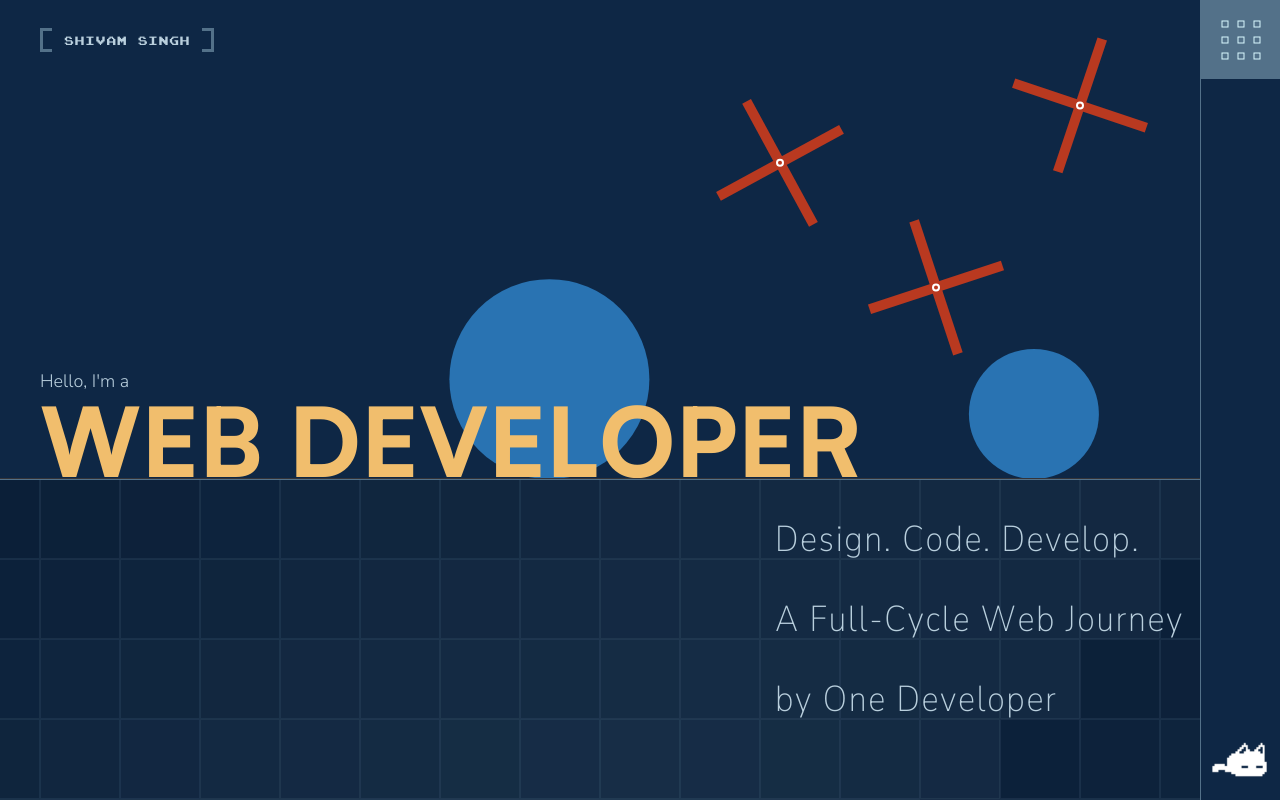
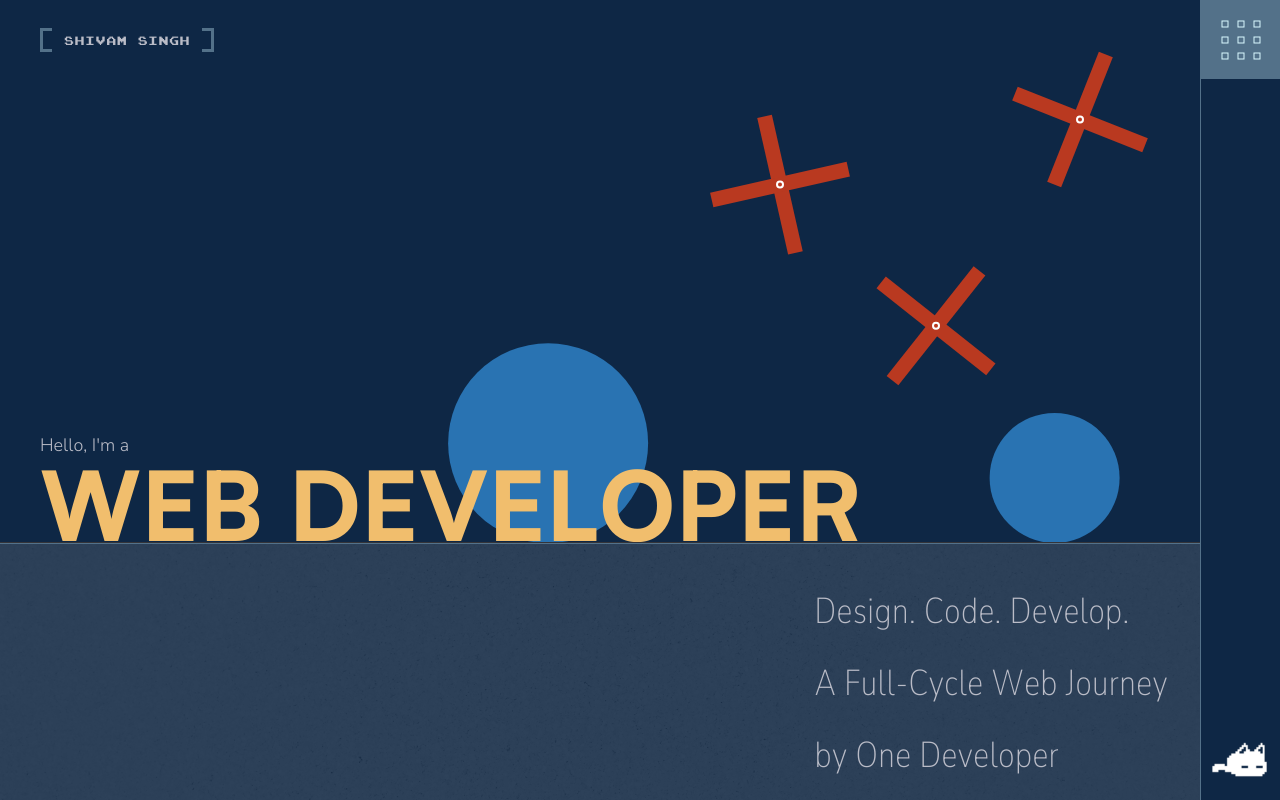
Before and after one commit to shivam4940x/portfolio, a React (Vite) app: page / in a window 1280 px wide. Built offline with nearby package versions, Linux system fonts and the light colour scheme.

Commit message:
smooth scrolling added, #hero is animating on scroll

```diff
--- a/src/assets/css/main.css
+++ b/src/assets/css/main.css
@@ -28,6 +28,8 @@ body {
   }
 }
 
+
+
 @keyframes kitty {
   from {
     transform: scale(1);
--- a/src/assets/css/tailwind.css
+++ b/src/assets/css/tailwind.css
@@ -6,22 +6,26 @@
     --color-primary: #0e2745;
     --color-secondary: #b93920;
     --color-complimentary: #f1be6d;
-    --color-text: #b9cfdd;
+    --color-text: #babcc7;
     --color-dusty-blue: #7691ae;
     --color-deep-steel: #537189;
     --color-paper-black: #2a2a2a;
+    --color-border-light: #53718933;
+    --color-dull-black: #1e1e1e;
   }
 }
+
 @theme {
-  --color-primary: #0e2745;
-  --color-secondary: #b93920;
-  --color-complimentary: #f1be6d;
-  --color-text: #b9cfdd;
-  --color-dusty-blue: #7691ae;
-  --color-deep-steel: #537189;
-  --color-paper-black: #2a2a2a;
-  --color-border-light: #53718933;
+  --color-primary: var(--color-primary);
+  --color-secondary: var(--color-secondary);
+  --color-complimentary: var(--color-complimentary);
+  --color-text: var(--color-text);
+  --color-dusty-blue: var(--color-dusty-blue);
+  --color-deep-steel: var(--color-deep-steel);
+  --color-paper-black: var(--color-paper-black);
+  --color-border-light: var(--color-border-light);
 }
+
 @layer utilities {
   .font-wdth-normal {
     font-variation-settings: "wdth" 100;
--- a/src/components/anim/TextIn.tsx
+++ b/src/components/anim/TextIn.tsx
@@ -5,35 +5,54 @@ import { useEffect, useMemo } from "react";
 interface Props {
   children: string;
   delay?: number;
+  alternative?: boolean;
+  TextStagger?: boolean;
 }
 
-const TextIn = ({ children, delay = 0 }: Props) => {
+const TextIn = ({
+  children,
+  delay = 0,
+  alternative = false,
+  TextStagger = true,
+}: Props) => {
   const { root, scope } = useAnimeScope();
 
   // Split text into letters wrapped in spans
+
   const letterSpans = useMemo(() => {
-    return children.split("").map((char, index) => (
-      <span key={index} className="letter inline-block translate-y-full">
-        {char === " " ? "\u00A0" : char}
-      </span>
-    ));
-  }, [children]);
+    let className;
+    if (alternative) {
+      className = "letter inline-block -translate-y-full";
+    } else {
+      className = "letter inline-block translate-y-full";
+    }
+
+    if (!TextStagger) return <span className={className}>{children}</span>;
+
+    return children.split("").map((char, index) => {
+      return (
+        <span key={index} className={className}>
+          {char === " " ? "\u00A0" : char}
+        </span>
+      );
+    });
+  }, [children, alternative, TextStagger]);
 
   useEffect(() => {
     scope.current?.add(() => {
       animate(".letter", {
-        translateY: "-100%",
+        translateY: alternative ? "100%" : "-100%",
         duration: 600,
         delay: stagger(30, { start: delay }),
         ease: "outCirc",
       });
     });
-  }, [scope, delay]);
+  }, [scope, delay, alternative]);
 
   return (
     <div
       ref={root}
-      className="div overflow-hidden inline-block pointer-events-none"
+      className="overflow-hidden inline-block pointer-events-none"
     >
       <div className="inline-block">{letterSpans}</div>
     </div>
--- a/src/components/home/Hero.tsx
+++ b/src/components/home/Hero.tsx
@@ -1,12 +1,12 @@
 import TextIn from "../anim/TextIn";
 import PhysicsShit from "../physics/PhysicsShit";
-import GridBg from "../ui/GridBg";
+import cover from "@/assets/img/cover.jpg";
 import Logo from "../util/Logo";
 
 const Hero = () => {
   return (
-    <>
-      <div className="md:h-3/5 h-4/6 relative border-b  md:px-10 md:pt-7">
+    <div className="flex div flex-col">
+      <div className="grow relative border-b  md:px-10 md:pt-7">
         <div className="flex justify-between flex-col div">
           <div className="h-15 border-b md:border-0 md:h-max flex items-center px-5 md:px-0 bg-primary z-20 md:w-max md:bg-transparent">
             <Logo />
@@ -35,26 +35,37 @@ const Hero = () => {
           <PhysicsShit />
         </div>
       </div>
-      <div className="relative h-2/6 md:md:h-2/5 overflow-hidden p-4 md:py-0 font-[200] width-[85] tracking-widest w-full flex items-center md:block">
-        <div className="md:max-w-max ml-auto h-max px-4 md:px-0">
-          <div className="md:text-4xl text-2xl max-w-72 md:max-w-[26rem]">
+      <div className="relative h-max p-4 md:px-8 md:py-0 font-[200] width-[75] tracking-wide w-full flex items-center md:block">
+        <div className="md:max-w-max ml-auto px-4 md:px-0 z-10 relative">
+          <div className="md:text-4xl text-2xl max-w-72 md:max-w-[26rem] md:h-64 h-40 py-6 flex justify-between flex-col">
             {[
               "Design. Code. Develop.",
               "A Full-Cycle Web Journey",
               "by One Developer",
             ].map((txt) => (
-              <div key={txt} className="flex items-end md:min-h-20 leading-10">
-                <TextIn delay={500}>{txt}</TextIn>
+              <div key={txt} className="flex items-end md:min-h-16">
+                <TextIn alternative={true} delay={600}>
+                  {txt}
+                </TextIn>
               </div>
             ))}
           </div>
         </div>
 
-        <div>
-          <GridBg />
+        <div
+          className="absolute top-0 left-0 div -z-50 opacity-20"
+          style={{
+            backgroundImage: `url(${cover})`,
+            backgroundSize: "cover",
+            backgroundPosition: "center",
+            backgroundRepeat: "no-repeat",
+          }}
+        >
+          <div className="div bg-black/30"></div>
+          {/* <GridBg /> */}
         </div>
       </div>
-    </>
+    </div>
   );
 };
 
--- a/src/components/home/Section2.tsx
+++ b/src/components/home/Section2.tsx
@@ -1,4 +1,4 @@
 const Section2 = () => {
-  return <div className="flex h-96"></div>;
+  return <div className="flex h-96 bg-[#1e1e1e]"></div>;
 };
 export default Section2;
--- a/src/components/physics/PhysicsShit.tsx
+++ b/src/components/physics/PhysicsShit.tsx
@@ -45,95 +45,95 @@ function getBreakpoint(width: number): keyof typeof breakPoints {
   if (width >= breakPoints.xs) return "xs";
   return "base";
 }
-const layoutMap= {
-  base: {
-    plusWidth: 90,
-    balls: [
+const baseThickness = 10;
+const baseWidth = 90;
+const breakpoints = ["base", "xs", "sm", "md", "lg", "xl", "2xl"] as const;
+const balls = {
+  base: [
     { offsetX: +20, offsetY: 0, radius: 30 },
     { offsetX: +30, offsetY: -30, radius: 50 },
   ],
-    pluses: [
+  xs: [
+    { offsetX: +20, offsetY: -20, radius: 30 },
+    { offsetX: +30, offsetY: -70, radius: 60 },
+  ],
+  sm: [
+    { offsetX: +20, offsetY: 0, radius: 35 },
+    { offsetX: +40, offsetY: -30, radius: 70 },
+  ],
+  md: [
+    { offsetX: -20, offsetY: 0, radius: 50 },
+    { offsetX: -60, offsetY: -50, radius: 80 },
+  ],
+  lg: [
+    { offsetX: -20, offsetY: 0, radius: 60 },
+    { offsetX: -80, offsetY: -50, radius: 90 },
+  ],
+  xl: [
+    { offsetX: -30, offsetY: -10, radius: 65 },
+    { offsetX: -90, offsetY: -60, radius: 100 },
+  ],
+  "2xl": [
+    { offsetX: -50, offsetY: -10, radius: 70 },
+    { offsetX: -140, offsetY: -60, radius: 110 },
+  ],
+};
+
+const pluses = {
+  base: [
     { posXRatio: 0.25, posYRatio: 0.35 },
     { posXRatio: 0.6, posYRatio: 0.55 },
     { posXRatio: 0.75, posYRatio: 0.3 },
   ],
-  },
-  xs: {
-    plusWidth: 100,
-    balls: [
-      { offsetX: +20, offsetY: -20, radius: 30 },
-      { offsetX: +30, offsetY: -70, radius: 60 },
-    ],
-    pluses: [
+  xs: [
     { posXRatio: 0.25, posYRatio: 0.35 },
     { posXRatio: 0.63, posYRatio: 0.52 },
     { posXRatio: 0.75, posYRatio: 0.25 },
   ],
-  },
-  sm: {
-    plusWidth: 110,
-    balls: [
-      { offsetX: +20, offsetY: 0, radius: 35 },
-      { offsetX: +40, offsetY: -30, radius: 70 },
-    ],
-    pluses: [
+  sm: [
     { posXRatio: 0.35, posYRatio: 0.4 },
     { posXRatio: 0.65, posYRatio: 0.61 },
     { posXRatio: 0.8, posYRatio: 0.3 },
   ],
-  },
-  md: {
-    plusWidth: 120,
-    balls: [
-      { offsetX: -20, offsetY: 0, radius: 50 },
-      { offsetX: -60, offsetY: -50, radius: 80 },
-    ],
-    pluses: [
+  md: [
     { posXRatio: 0.45, posYRatio: 0.45 },
     { posXRatio: 0.7, posYRatio: 0.6 },
     { posXRatio: 0.8, posYRatio: 0.25 },
   ],
-  },
-  lg: {
-    plusWidth: 130,
-    balls: [
-      { offsetX: -20, offsetY: 0, radius: 60 },
-      { offsetX: -80, offsetY: -50, radius: 90 },
-    ],
-    pluses: [
+  lg: [
     { posXRatio: 0.55, posYRatio: 0.42 },
     { posXRatio: 0.73, posYRatio: 0.61 },
     { posXRatio: 0.85, posYRatio: 0.25 },
   ],
-  },
-  xl: {
-    plusWidth: 140,
-    balls: [
-      { offsetX: -30, offsetY: -10, radius: 65 },
-      { offsetX: -90, offsetY: -60, radius: 100 },
-    ],
-    pluses: [
+  xl: [
     { posXRatio: 0.65, posYRatio: 0.34 },
     { posXRatio: 0.78, posYRatio: 0.6 },
     { posXRatio: 0.9, posYRatio: 0.22 },
   ],
-  },
-  "2xl": {
-    plusWidth: 150,
-    balls: [
-      { offsetX: -50, offsetY: -10, radius: 70 },
-      { offsetX: -140, offsetY: -60, radius: 110 },
-    ],
-    pluses: [
+  "2xl": [
     { posXRatio: 0.68, posYRatio: 0.42 },
     { posXRatio: 0.8, posYRatio: 0.6 },
     { posXRatio: 0.92, posYRatio: 0.22 },
   ],
+};
+const layoutMap = Object.fromEntries(
+  breakpoints.map((bp, index) => {
+    const thickness = baseThickness + index;
+    const width = baseWidth + index * 10;
+    return [
+      bp,
+      {
+        plusWidth: width,
+        plusThickness: thickness,
+        balls: balls[bp],
+        pluses: pluses[bp],
       },
-};
+    ];
+  })
+);
 
 const getShape = {
-  Plus: ({ posX, posY, plusWidth, plusThickness = 10 }: PlusProps) => {
+  Plus: ({ posX, posY, plusWidth, plusThickness = 15 }: PlusProps) => {
     const settings = {
       render: {
         fillStyle: "#b93920",
@@ -141,7 +141,7 @@ const getShape = {
         lineWidth: 0,
       },
       restitution: 0.95,
-      frictionAir: 0.01,
+      frictionAir: 0.001,
     };
     const verticalBar = Bodies.rectangle(
       posX,
@@ -161,8 +161,8 @@ const getShape = {
 
     const plusShape = Body.create({
       parts: [verticalBar, horizontalBar],
-      restitution: 0.3,
-      frictionAir: 0.02,
+      restitution: 0.1,
+      frictionAir: 0.01,
       density: 0.002,
     });
 
@@ -170,7 +170,7 @@ const getShape = {
       pointA: { x: posX, y: posY },
       bodyB: plusShape,
       pointB: { x: 0, y: 0 },
-      stiffness: 1,
+      stiffness: 0.5,
       length: 0,
     });
 
@@ -236,6 +236,7 @@ const PhysicsShit = () => {
         posX: containerWidth * posXRatio,
         posY: containerHeight * posYRatio,
         plusWidth: layout.plusWidth,
+        plusThickness: layout.plusThickness,
       })
     );
 
@@ -310,8 +311,15 @@ const PhysicsShit = () => {
   }, []);
 
   return (
-    <div ref={containerRef} className="absolute takeScreen -z-50">
-      <canvas ref={canvasRef} className="block bg-transparent div" />
+    <div
+      ref={containerRef}
+      className="absolute takeScreen -z-50"
+      id="PhysicsShit"
+    >
+      <canvas
+        ref={canvasRef}
+        className="block bg-transparent div pointer-events-auto touch-none"
+      />
     </div>
   );
 };
--- a/src/layouts/default.tsx
+++ b/src/layouts/default.tsx
@@ -1,30 +1,102 @@
 import MenuIcon from "@/components/ui/MenuIcon";
 import { useAnimeScope } from "@/hooks/useAnimeScope";
-import { createDraggable, createSpring } from "animejs";
-import { useEffect } from "react";
+import { animate, createDraggable, createSpring } from "animejs";
+import { useEffect, useRef } from "react";
 import { Outlet } from "react-router-dom";
 
 const DefaultLayout = () => {
   const { root, scope } = useAnimeScope();
+  const container = useRef<HTMLElement>(null);
 
   useEffect(() => {
+    const containerEl = container.current;
+    const heroEl = document.querySelector("section#hero") as HTMLElement;
+    const canvas = document.querySelector(
+      "#PhysicsShit canvas"
+    ) as HTMLCanvasElement;
+    if (!canvas || !heroEl || !containerEl) return;
+
+    let targetScroll = 0;
+    let currentScroll = 0;
+    const damping = 0.05;
+    let rafId: number;
+
+    function updateScroll() {
+      if (!containerEl) return;
+      const delta = targetScroll - currentScroll;
+      currentScroll += delta * damping;
+      containerEl.scrollTop = currentScroll;
+
+      if (Math.abs(delta) > 0.5) {
+        rafId = requestAnimationFrame(updateScroll);
+      }
+    }
+
+    const forwardWheel = (e: WheelEvent) => {
+      e.preventDefault();
+
+      targetScroll += e.deltaY;
+
+      targetScroll = Math.max(
+        0,
+        Math.min(
+          targetScroll,
+          containerEl.scrollHeight - containerEl.clientHeight
+        )
+      );
+
+      cancelAnimationFrame(rafId);
+      rafId = requestAnimationFrame(updateScroll);
+    };
+    const handleScroll = () => {
+      const scrollY = containerEl.scrollTop;
+      const fadeDistance = 300; // px over which opacity fades
+      const maxTranslateZ = -200; // maximum "depth" in px
+
+      const clampedProgress = Math.min(scrollY / fadeDistance, 1);
+      const opacity = 1 - clampedProgress;
+      const translateY = maxTranslateZ * clampedProgress;
+
+      animate(heroEl, {
+        opacity,
+        translateY: -translateY * 2,
+        easing: "easeOutCubic",
+        duration: 0, // instantaneous update
+      });
+    };
+
+    canvas.addEventListener("wheel", forwardWheel, { passive: false });
+    containerEl.addEventListener("wheel", forwardWheel, { passive: false });
+
+    containerEl.addEventListener("scroll", handleScroll);
+    handleScroll();
+    // kitty animation; DO NOT TOUCH IT
     scope.current?.add(() => {
       createDraggable(".kitty > div", {
         container: ".kitty",
         releaseEase: createSpring({ stiffness: 300 }),
       });
     });
+
+    return () => {
+      canvas.removeEventListener("wheel", forwardWheel);
+      containerEl.removeEventListener("wheel", forwardWheel);
+      cancelAnimationFrame(rafId);
+    };
   }, [scope]);
 
   return (
-    <div className="h-dvh w-screen flex overflow-x-hidden overflow-y-scroll">
-      <main className="grow fadeIn duration-500 max-w-full">
+    <div ref={root} className="h-dvh w-screen flex overflow-hidden">
+      <main
+        ref={container}
+        style={{
+          transformStyle: "preserve-3d",
+        }}
+        className="grow fadeIn duration-500 max-w-full max-h-full overflow-y-scroll scroll-smooth relative perspective-distant style"
+      >
         <Outlet />
       </main>
-      <div
-        ref={root}
-        className="top-0 md:sticky pb-2 md:pb-0 fixed right-0 h-full md:w-20 w-15 max-h-dvh flex flex-col justify-between md:border-l "
-      >
+      <div className="top-0 md:sticky pb-2 md:pb-0 fixed right-0 h-full md:w-20 w-15 max-h-dvh flex flex-col justify-between md:border-l ">
         <div className="aspect-square w-full bg-deep-steel">
           <MenuIcon fn={() => console.log("ola")} />
         </div>
--- a/src/pages/Home.tsx
+++ b/src/pages/Home.tsx
@@ -1,14 +1,15 @@
 import Hero from "@/components/home/Hero";
+import Section2 from "@/components/home/Section2";
 
 const Home = () => {
   return (
     <>
-      <section id="hero" className="h-full">
+      <section id="hero" className="h-full -z-20">
         <Hero />
       </section>
 
-      <section id="section2">
-        {/* <Section2 /> */}
+      <section id="section2" className="z-10 relative">
+        <Section2 />
       </section>
     </>
   );
--- a/tailwind.config.ts
+++ b/tailwind.config.ts
@@ -14,12 +14,6 @@ const config: Config = {
         montserrat: ['"Montserrat"', "sans-serif"],
         satoshi: ['"Satoshi"', "sans-serif"],
         pixel: ['"pixel"', "sans-serif"],
-      },
-      fontWeight: {
-        light: 300,
-        normal: 400,
-        thin: "100",
-        extrabold: "800",
       },
       fontStretch: {
         normal: "100%",
```
Also changed, not shown: src/components/ui/GridBg.tsx (+10 -23 lines), src/assets/img/cover.jpg (added). Lines whose indentation alone changed are shown as unchanged.
